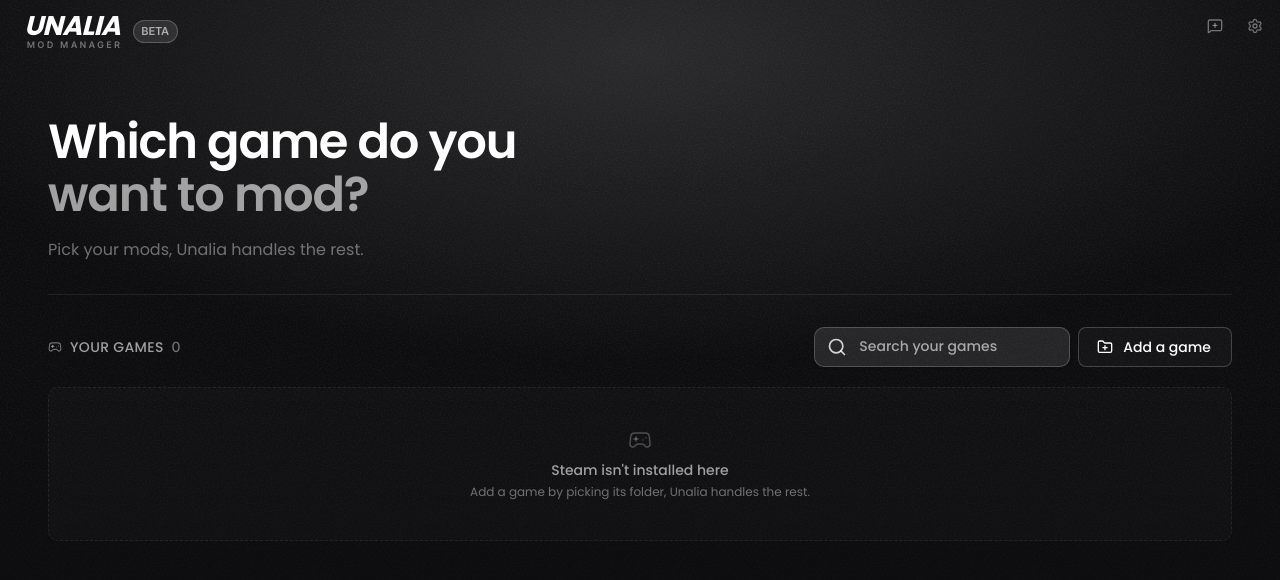
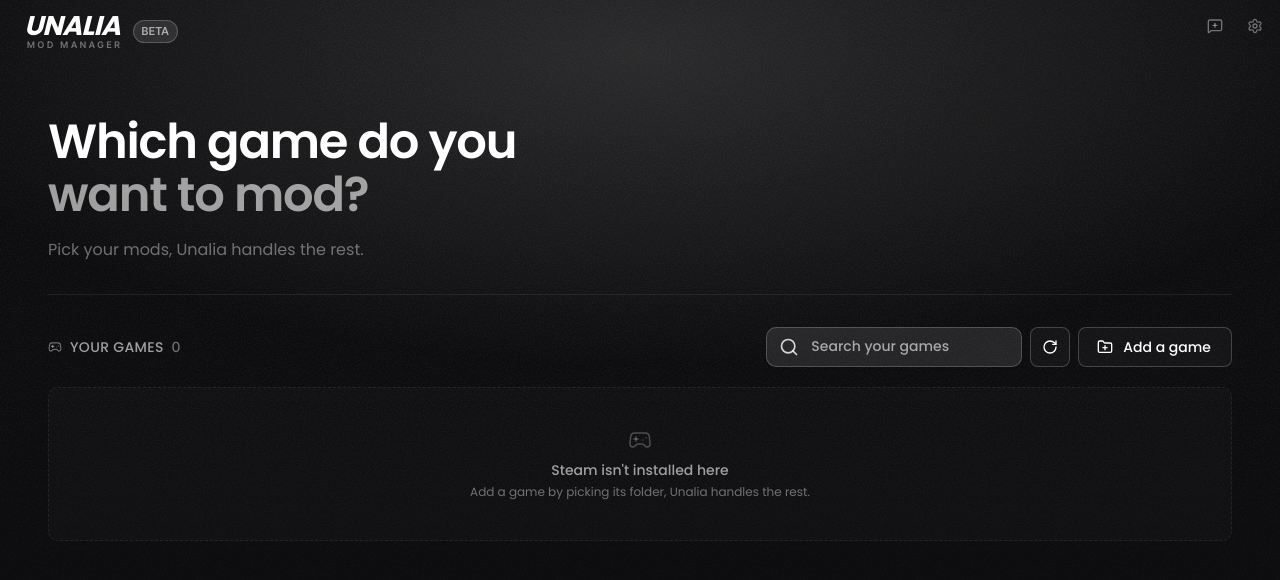
Before and after one commit to unalia-app/unalia-mod-manager, a Next.js app in the folder apps/desktop/: page / in a window 1280 px wide. Shown: the top 580 px of the page. Built offline with nearby package versions, Linux system fonts and the light colour scheme.

Commit message:
✨ feat(home) refresh the game library on focus and with a button

```diff
--- a/apps/desktop/src/components/home/game-library.tsx
+++ b/apps/desktop/src/components/home/game-library.tsx
@@ -28,6 +28,8 @@ export function GameLibrary({
 	games,
 	others,
 	onRetry,
+	onRefresh,
+	refreshing,
 	onFocusChange,
 }: {
 	state: LibraryState;
@@ -36,6 +38,9 @@ export function GameLibrary({
 	/** Jeux que Unalia ne sait pas encore modder. */
 	others: SteamGame[];
 	onRetry: () => void;
+	/** Relit la bibliothèque sans vider la grille. */
+	onRefresh: () => void;
+	refreshing: boolean;
 	/** Jeu survolé, pour l'ambiance (`null` en sortant de la grille). */
 	onFocusChange: (game: SteamGame | null) => void;
 }) {
@@ -84,6 +89,17 @@ export function GameLibrary({
 						aria-label="Search your games"
 						className="h-10 w-64"
 					/>
+					<Button
+						variant="outline"
+						size="icon"
+						className="size-10"
+						aria-label="Refresh your games"
+						title="Look again for games installed since Unalia opened"
+						disabled={state.status !== "ready" || refreshing}
+						onClick={onRefresh}
+					>
+						<RotateCw className={cn("size-4", refreshing && "animate-spin")} />
+					</Button>
 					<Button
 						variant="outline"
 						size="lg"
--- a/apps/desktop/src/components/home/home-screen.tsx
+++ b/apps/desktop/src/components/home/home-screen.tsx
@@ -11,6 +11,8 @@ import { Intro, introPlayed } from "@/components/intro";
 import { useAccent } from "@/hooks/use-accent";
 import { type SteamGame, isModdable } from "@/lib/engine";
 import { loadGames, recentGameIds, withRecentsFirst } from "@/lib/games-store";
+
+const REFRESH_EVERY_MS = 5_000;
 
 /**
  * Accueil en tableau de bord : le dernier jeu moddé en grand, puis la
@@ -39,6 +41,33 @@ export function HomeScreen() {
 	}, []);
 
 	useEffect(() => scan(), [scan]);
+
+	// Nouveau scan sans vider la grille : un jeu installé par Steam pendant
+	// que l'appli tourne apparaît sans la relancer. Un échec garde la liste
+	// affichée.
+	const [refreshing, setRefreshing] = useState(false);
+	const lastRefresh = useRef(0);
+	const refresh = useCallback(() => {
+		lastRefresh.current = Date.now();
+		setRefreshing(true);
+		loadGames({ fresh: true })
+			.then(
+				(result) => setState({ status: "ready", scan: result }),
+				() => {},
+			)
+			.finally(() => setRefreshing(false));
+	}, []);
+
+	// Retour dans la fenêtre (depuis Steam, souvent) : on relit la
+	// bibliothèque, au plus une fois toutes les 5 secondes.
+	useEffect(() => {
+		const onFocus = () => {
+			const due = Date.now() - lastRefresh.current > REFRESH_EVERY_MS;
+			if (state.status === "ready" && !refreshing && due) refresh();
+		};
+		window.addEventListener("focus", onFocus);
+		return () => window.removeEventListener("focus", onFocus);
+	}, [state.status, refreshing, refresh]);
 
 	const { featured, games, others } = useMemo(() => {
 		const all = state.status === "ready" ? state.scan.games : [];
@@ -88,6 +117,8 @@ export function HomeScreen() {
 					games={games}
 					others={others}
 					onRetry={() => scan(true)}
+					onRefresh={refresh}
+					refreshing={refreshing}
 					onFocusChange={setFocused}
 				/>
 			</div>
```
